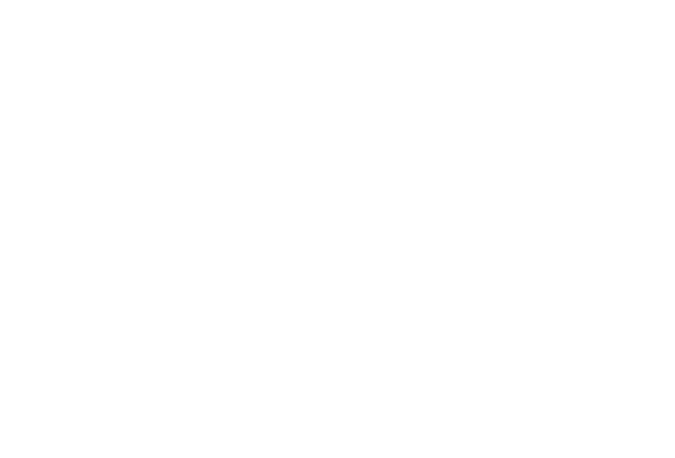
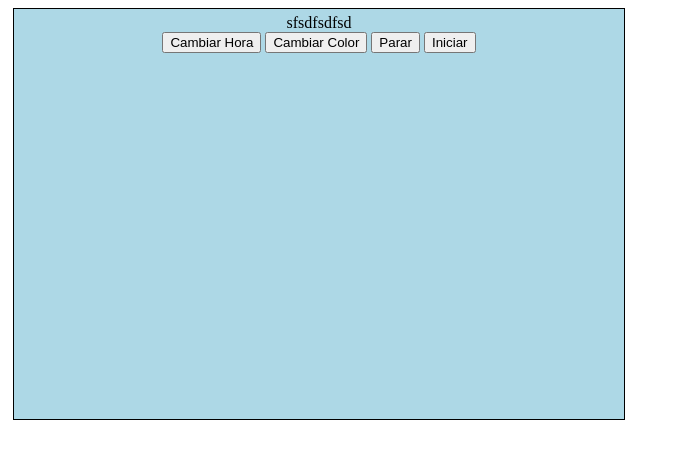
Before and after one commit to alejandrogf/Ejercicio_webWorker, a plain HTML site: page Ejercicio_webWorker/index.html in a window 1280 px wide. Shown: the whole page, without its empty margins (0-675 px from the left). Drawn offline with Linux system fonts and the light colour scheme.

Commit message:
Ejercicio web worker reloj

```diff
--- a/Ejercicio_webWorker/index.html
+++ b/Ejercicio_webWorker/index.html
@@ -3,9 +3,18 @@
 <head>
     <title></title>
 	<meta charset="utf-8" />
+    <link href="style.css" rel="stylesheet" />
 </head>
 <body>
-
+    <div id="areaTrabajo">
+        <div id="reloj">sfsdfsdfsd</div>
+        <div id="botones">
+            <button type="button" id="cambiarHora">Cambiar Hora</button>
+            <button type="button" id="cambiarColor">Cambiar Color</button>
+            <button type="button" id="parar">Parar</button>
+            <button type="button" id="iniciar">Iniciar</button>
+        </div>
+    </div>
 
 <script src="motor.js"></script>
 </body>
--- /dev/null
+++ b/Ejercicio_webWorker/style.css
@@ -0,0 +1,20 @@
+body {
+
+    text-align: center;
+
+}
+
+#areaTrabajo {
+    background-color:lightblue;
+    height:400px;
+    width:600px;
+    border: 1px solid black;
+    text-align: center;
+    padding: 5px;
+    margin: 5px;
+}
+span {
+    text-align:left;
+
+    margin:auto;
+}
```
Also changed, not shown: 1 other file.
